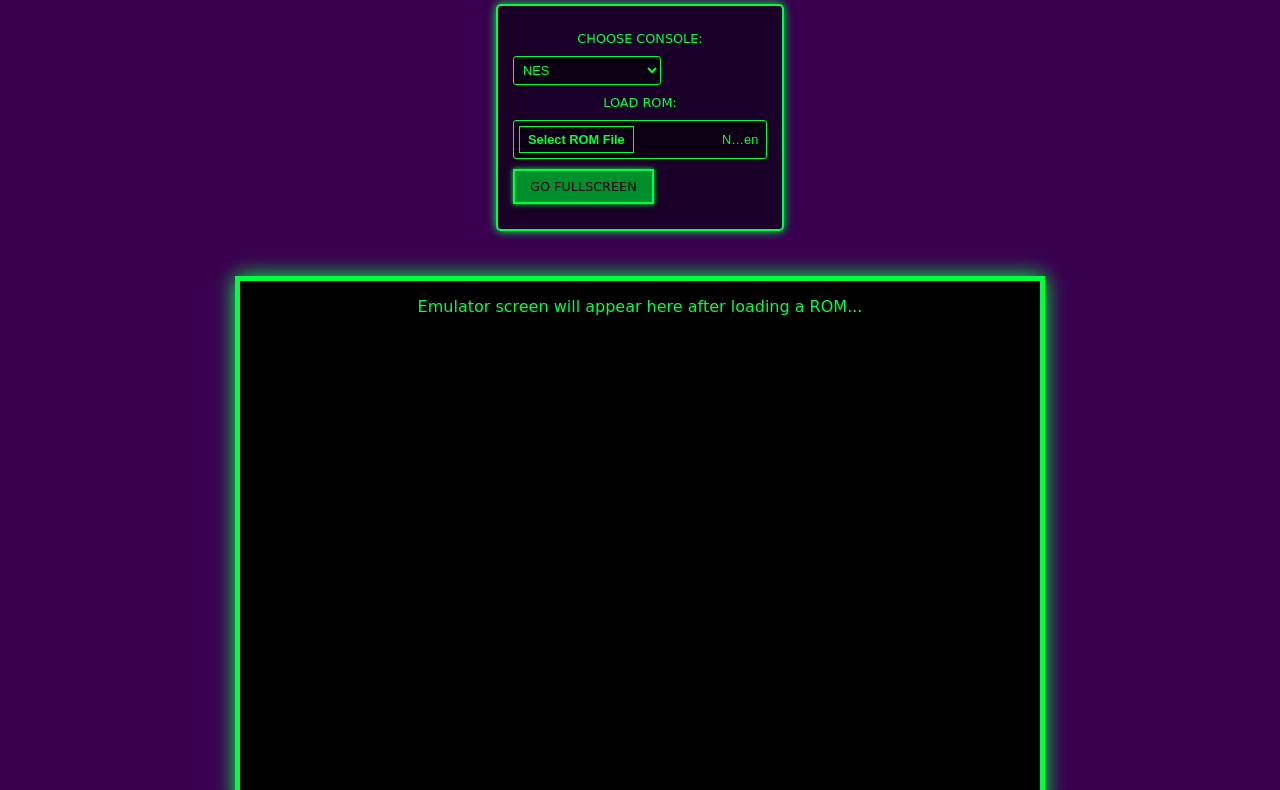
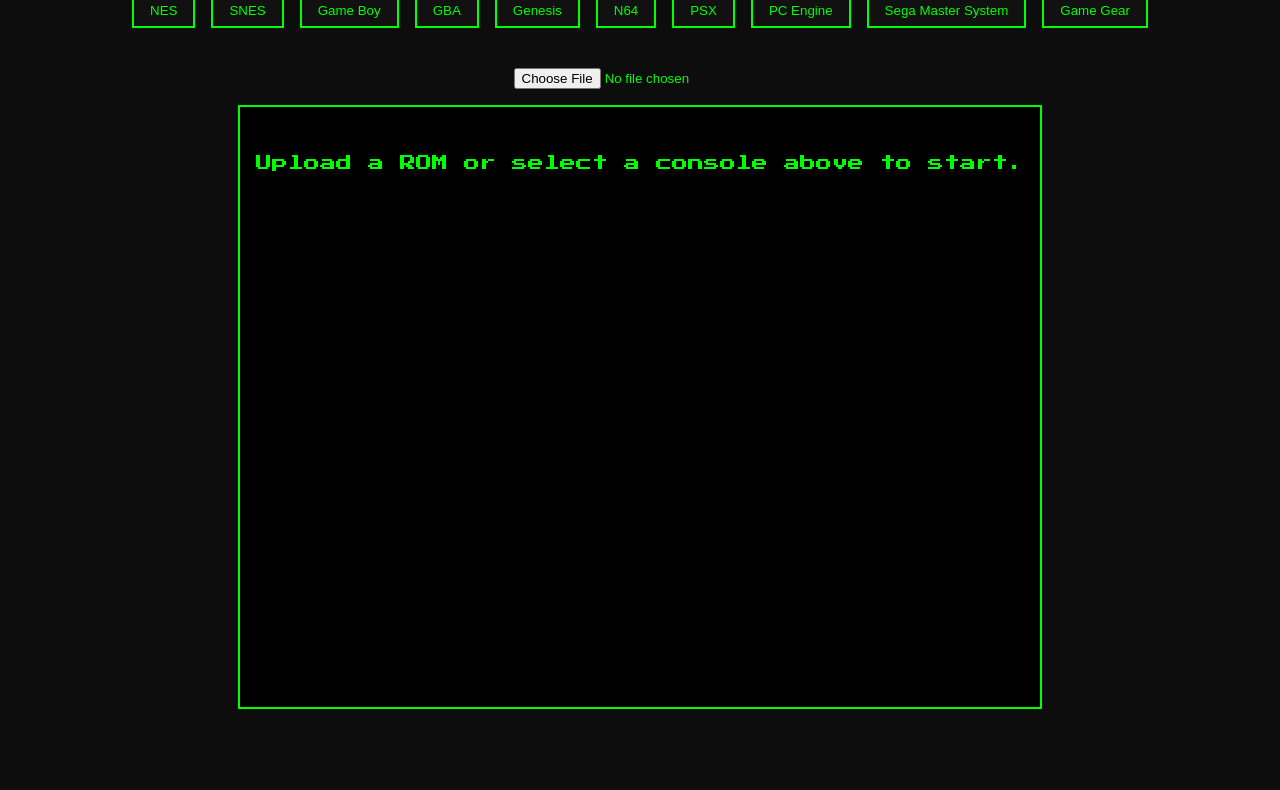
Before and after one commit to coolbrobeast/emulator-site, a plain HTML site: page index.html in a window 1280 px wide. Shown: the part 89-879 px from the top of the page. After the commit the page ends 800 px from the top, so only its background shows below. Drawn offline with Linux system fonts and the light colour scheme.

Commit message:
Update index.html

```diff
--- a/index.html
+++ b/index.html
@@ -3,217 +3,118 @@
 <head>
 <meta charset="UTF-8">
 <meta name="viewport" content="width=device-width, initial-scale=1.0">
-<title>Ultimate Retro Arcade Hub</title>
+<title>Retro Console Emulator Hub</title>
+<link href="https://fonts.googleapis.com/css2?family=Press+Start+2P&display=swap" rel="stylesheet">
 <style>
   body {
-    background-color: #2c003e;
-    color: #00ff41;
-    font-family: 'Press Start 2P', cursive, monospace;
-    text-align: center;
-    padding: 20px;
     margin: 0;
-    overflow-x: hidden;
-    background-image:
-        repeating-linear-gradient(0deg, #3a0050, #3a0050 1px, transparent 1px, transparent 2px),
-        repeating-linear-gradient(90deg, #3a0050, #3a0050 1px, transparent 1px, transparent 2px);
-    background-size: 4px 4px;
+    background: #0d0d0d;
+    color: #00ff00;
+    font-family: 'Press Start 2P', monospace;
+    display: flex;
+    flex-direction: column;
+    align-items: center;
     min-height: 100vh;
   }
-@import url('https://fonts.googleapis.com/css2?family=Press+Start+2P&display=swap');
-
+  header {
+    text-align: center;
+    padding: 1rem;
+    background: #111;
+    width: 100%;
+    border-bottom: 2px solid #00ff00;
+  }
   h1 {
-    text-shadow: 0 0 5px #00ff41, 0 0 10px #00ff41;
-    margin-bottom: 20px;
-    font-size: 1.8em;
-    letter-spacing: 2px;
-    animation: flicker 1.5s infinite alternate;
+    margin: 0;
+    font-size: 1.5rem;
   }
-@keyframes flicker {
-    0%,18%,22%,25%,53%,57%,100%{opacity:1;}
-    20%,24%,55%{opacity:0.7;}
+  .game-selector {
+    display: flex;
+    flex-wrap: wrap;
+    justify-content: center;
+    margin: 1rem 0;
   }
-
-.controls {
-    background-color: #1a0028;
-    border: 2px solid #00ff41;
-    box-shadow: 0 0 10px #00ff41;
-    padding: 15px;
-    margin: 0 auto 25px auto;
-    display: inline-block;
-    border-radius: 5px;
-    max-width: 95%;
+  .game-button {
+    background: #111;
+    color: #00ff00;
+    border: 2px solid #00ff00;
+    margin: 0.5rem;
+    padding: 0.5rem 1rem;
+    cursor: pointer;
+    transition: 0.2s;
   }
-
-label, select, input[type="file"], button {
-    display: block;
-    margin: 10px 0;
-    color: #00ff41;
-    background: none;
-    border: none;
-    padding: 0;
-    font-size: 0.8em;
+  .game-button:hover {
+    background: #00ff00;
+    color: #111;
   }
-
-select, input[type="file"] {
-    border: 1px solid #00ff41;
-    background-color: #0d0014;
-    padding: 5px;
-    border-radius: 3px;
-    color: #00ff41;
-    cursor: pointer;
-}
-
-button {
-    background-color: #008f2c;
-    color: black;
-    padding: 8px 15px;
-    border: 2px solid #00ff41;
-    box-shadow: 0 0 5px #00ff41;
-    cursor: pointer;
-    transition: background-color 0.2s;
-    font-family: 'Press Start 2P', cursive, monospace;
-    margin-top: 10px;
-}
-button:hover {
-    background-color: #00ff41;
-    color: #2c003e;
-}
-
-#game {
+  #emulator-container {
     width: 800px;
     height: 600px;
-    margin: 20px auto;
-    border: 5px solid #00ff41;
-    box-shadow: 0 0 20px #00ff41;
-    background-color: #000;
-    max-width: 95%;
-    position: relative;
+    max-width: 95vw;
+    max-height: 80vh;
+    border: 2px solid #00ff00;
+    background: black;
   }
-
-#rom-info {
-    font-size: 0.7em;
-    margin-top: 5px;
+  input[type="file"] {
+    margin: 1rem 0;
+    color: #00ff00;
   }
-
-input[type="file"]::-webkit-file-upload-button { visibility: hidden; }
-input[type="file"]::before {
-    content: 'Select ROM File';
-    display: inline-block;
-    background: #0d0014;
-    border: 1px solid #00ff41;
-    padding: 5px 8px;
-    cursor: pointer;
-    text-shadow: 1px 1px #000;
-    font-weight: 700;
-}
-input[type="file"]:hover::before { border-color: #00ff41; }
 </style>
 </head>
 <body>
 
-<audio id="retro_audio" loop>
-    <source src="your_retro_soundtrack.mp3" type="audio/mp3">
-    Your browser does not support the audio element.
-</audio>
+<header>
+  <h1>Retro Console Emulator Hub</h1>
+</header>
 
-<h1>👾 ULTIMATE RETRO ARCADE HUB 👾</h1>
-
-<div class="controls">
-    <label for="system">CHOOSE CONSOLE:</label>
-    <select id="system">
-        <option value="nes">NES</option>
-        <option value="snes">SNES</option>
-        <option value="gb">Game Boy</option>
-        <option value="gba">GBA</option>
-        <option value="n64">N64</option>
-        <option value="psx">PSX</option>
-        <option value="sega-genesis">Genesis/Mega Drive</option>
-        <option value="atari2600">Atari 2600</option>
-        <option value="neogeo">NeoGeo</option>
-        <option value="gamegear">Game Gear</option>
-        <option value="mastersystem">Master System</option>
-        <option value="tg16">TurboGrafx-16</option>
-        <option value="c64">Commodore 64</option>
-        <option value="wonderswan">WonderSwan</option>
-        <option value="dosbox">DOS</option>
-    </select>
-
-    <label for="rom">LOAD ROM:</label>
-    <input type="file" id="rom" accept=".nes,.smc,.sfc,.gb,.gba,.n64,.z64,.bin,.gen,.md,.a26,.zip,.gg,.sms,.pce,.d64,.prg,.ws,.exe,.com">
-
-    <button id="fullscreen-btn">GO FULLSCREEN</button>
+<div class="game-selector">
+  <button class="game-button" onclick="loadEmulator('nes')">NES</button>
+  <button class="game-button" onclick="loadEmulator('snes')">SNES</button>
+  <button class="game-button" onclick="loadEmulator('gb')">Game Boy</button>
+  <button class="game-button" onclick="loadEmulator('gba')">GBA</button>
+  <button class="game-button" onclick="loadEmulator('genesis')">Genesis</button>
+  <button class="game-button" onclick="loadEmulator('n64')">N64</button>
+  <button class="game-button" onclick="loadEmulator('psx')">PSX</button>
+  <button class="game-button" onclick="loadEmulator('pce')">PC Engine</button>
+  <button class="game-button" onclick="loadEmulator('sms')">Sega Master System</button>
+  <button class="game-button" onclick="loadEmulator('gg')">Game Gear</button>
+  <!-- Add more consoles as needed -->
 </div>
 
-<div id="rom-info"></div>
-<div id="game"><p>Emulator screen will appear here after loading a ROM...</p></div>
+<input type="file" id="romFile" />
+
+<div id="emulator-container">
+  <p style="color:#00ff00; text-align:center; padding-top: 2rem;">Upload a ROM or select a console above to start.</p>
+</div>
+
+<!-- EmulatorJS CDN -->
+<script src="https://cdn.jsdelivr.net/gh/emulatorjs/emulatorjs@latest/dist/emulator.min.js"></script>
 
 <script>
-const audio = document.getElementById("retro_audio");
-let audioUnlocked = false;
+let emulatorInstance = null;
 
-document.addEventListener('click', () => {
-    if(!audioUnlocked){
-        audio.play().catch(()=>{});
-        audio.pause();
-        audioUnlocked = true;
+function loadEmulator(consoleType) {
+  const romFile = document.getElementById('romFile').files[0];
+  if (!romFile) {
+    alert("Please select a ROM file to play.");
+    return;
   }
+
+  const romUrl = URL.createObjectURL(romFile);
+
+  // Clear previous emulator
+  if (emulatorInstance) {
+    emulatorInstance.destroy();
+    emulatorInstance = null;
+  }
+
+  // Initialize EmulatorJS
+  emulatorInstance = new EmulatorJS({
+    type: consoleType,
+    rom: romUrl,
+    canvas: document.getElementById('emulator-container'),
+    audio: true,
   });
-
-// Fullscreen button
-document.getElementById('fullscreen-btn').addEventListener('click', function() {
-    const el = document.getElementById("game");
-    if (el.requestFullscreen) el.requestFullscreen();
-    else if (el.webkitRequestFullscreen) el.webkitRequestFullscreen();
-    else if (el.mozRequestFullScreen) el.mozRequestFullScreen();
-    else if (el.msRequestFullscreen) el.msRequestFullscreen();
-});
-
-const BIOS_URLS = {
-    psx: "https://cdn.jsdelivr.net/npm/emulatorjs@latest/data/bios/psx_bios.bin",
-    gba: "https://cdn.jsdelivr.net/npm/emulatorjs@latest/data/bios/gba_bios.bin",
-    n64: "https://cdn.jsdelivr.net/npm/emulatorjs@latest/data/bios/n64_bios.bin",
-    neogeo: "https://cdn.jsdelivr.net/npm/emulatorjs@latest/data/bios/neogeo.zip"
-};
-
-// Load ROM
-const romInput = document.getElementById("rom");
-romInput.addEventListener("change", function(e){
-    const file = e.target.files[0];
-    if(!file) return;
-
-    const system = document.getElementById("system").value;
-    const url = URL.createObjectURL(file);
-
-    document.getElementById("game").innerHTML = "";
-    document.getElementById("rom-info").textContent = `Loaded: ${file.name} | System: ${system.toUpperCase()}`;
-
-    window.EJS_player = "#game";
-    window.EJS_gameUrl = url;
-    window.EJS_core = system;
-    window.EJS_pathtodata = "https://cdn.jsdelivr.net/npm/emulatorjs@latest/data/";
-    window.EJS_startOnLoaded = true;
-    window.EJS_disableDatabases = true;
-    window.EJS_biosUrl = BIOS_URLS[system] || "";
-
-    // Remove old loader if exists
-    const oldScript = document.getElementById("ejs");
-    if(oldScript) oldScript.remove();
-
-    // Use official loader from CDNJS which is verified
-    const script = document.createElement("script");
-    script.src = "https://cdn.jsdelivr.net/npm/emulatorjs@latest/loader.js";
-    script.id = "ejs";
-    script.onload = () => {
-        console.log('EmulatorJS loaded');
-        if(typeof EmulatorJS === 'undefined') {
-            document.getElementById('game').innerHTML = '<p style="color:red;">EmulatorJS failed to load. Check console for errors.</p>';
 }
-    };
-    script.onerror = () => {
-        document.getElementById('game').innerHTML = '<p style="color:red;">Failed to load EmulatorJS script. Check your internet connection.</p>';
-    };
-    document.body.appendChild(script);
-});
 </script>
 
 </body>
```
Lines whose indentation alone changed are shown as unchanged.
